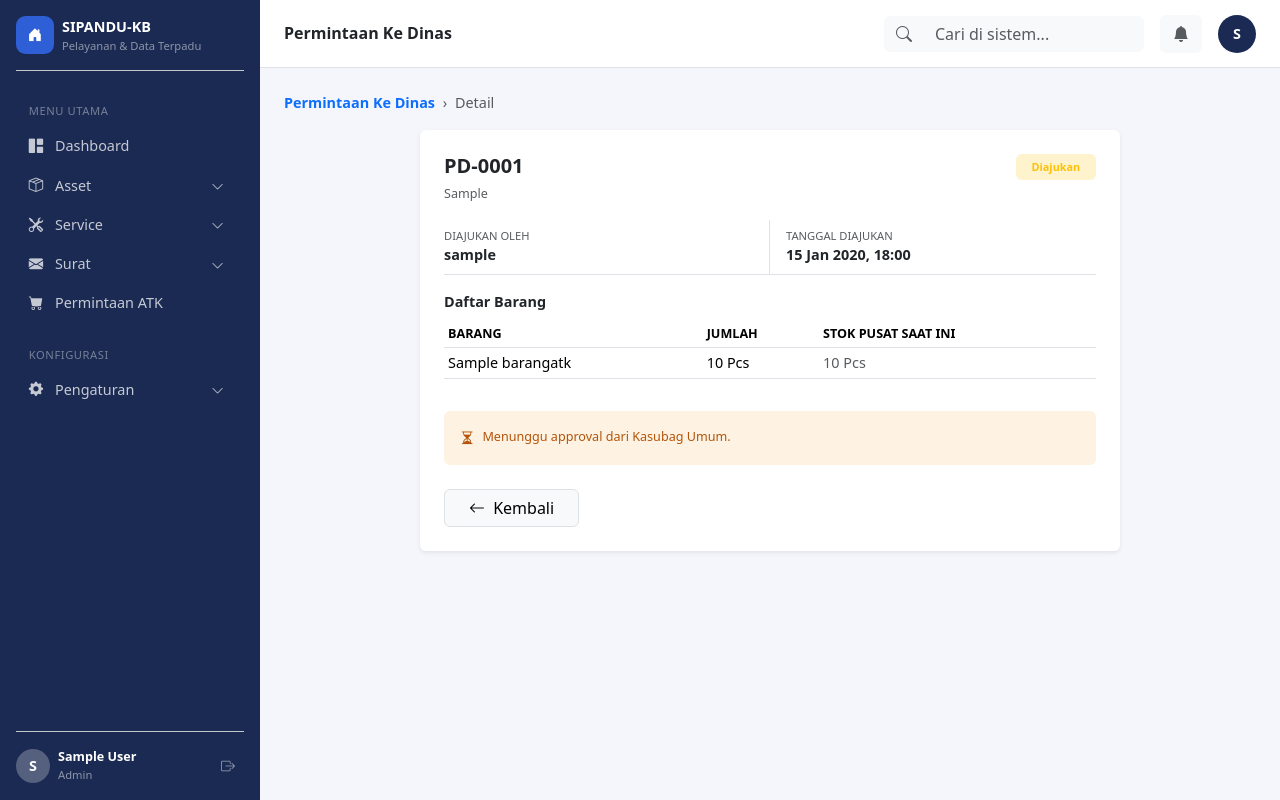
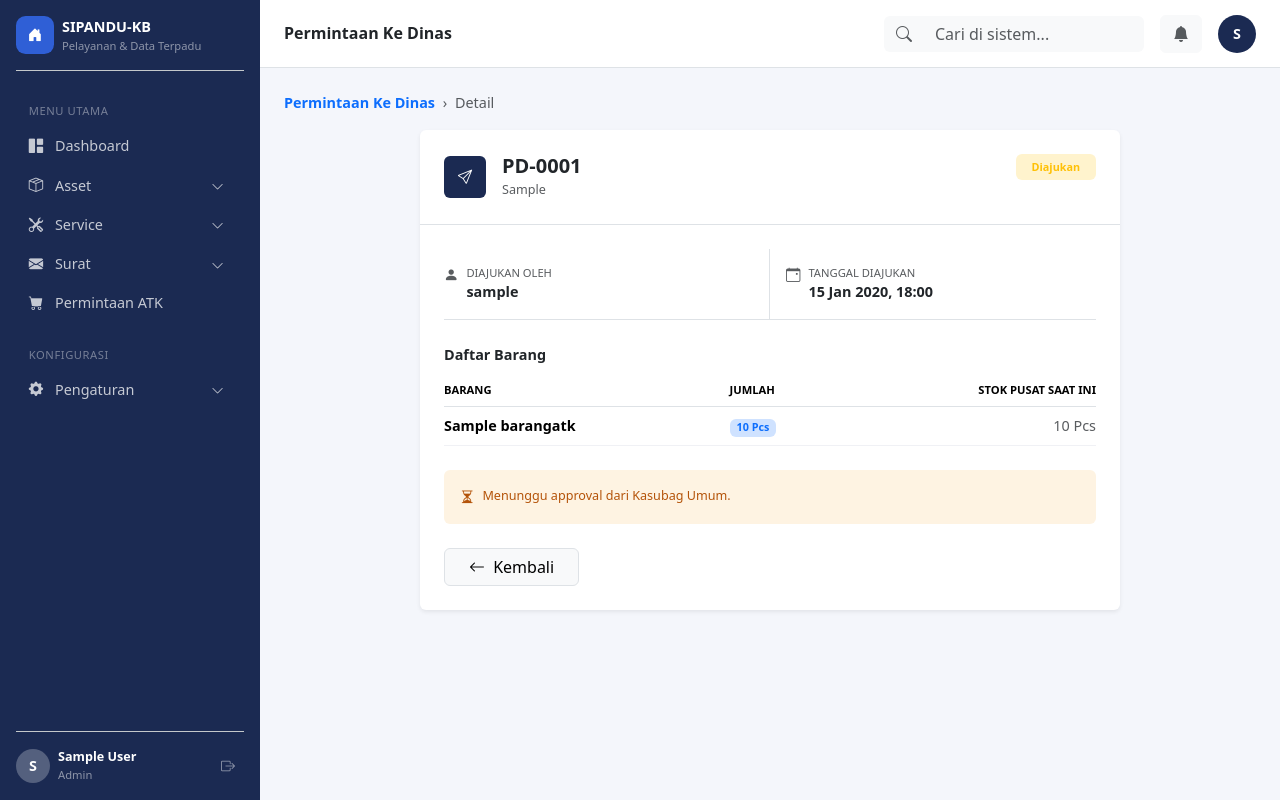
Before and after one commit to AhmadGhozi/Website-SIPANDU, a Django app: page /databarang/permintaan-dinas/1/ in a window 1280 px wide. Run offline with Django 5.2, Linux system fonts and the light colour scheme; a user stored in the database is signed in; tables that the repository leaves empty hold one stand-in row (values such as "Sample post").

Commit message:
Update dropdown pada tambah permintaan ke dinas & update tampilan permintaan dinas detail

```diff
--- a/templates/databarang/permintaan_dinas_detail.html
+++ b/templates/databarang/permintaan_dinas_detail.html
@@ -13,50 +13,73 @@
 
 <div class="d-flex justify-content-center">
     <div class="card border-0 shadow-sm w-100" style="max-width: 700px;">
-        <div class="card-body p-4">
-            <div class="d-flex justify-content-between align-items-start mb-3">
+
+        <!-- Header -->
+        <div class="card-body border-bottom p-4">
+            <div class="d-flex justify-content-between align-items-start">
+                <div class="d-flex align-items-center gap-3">
+                    <div class="rounded d-flex align-items-center justify-content-center flex-shrink-0"
+                         style="width:42px;height:42px;background-color: var(--navy);">
+                        <i class="bi bi-send text-white"></i>
+                    </div>
                     <div>
-                    <h5 class="fw-bold mb-1">{{ permintaan.nomor }}</h5>
+                        <h5 class="fw-bold mb-0">{{ permintaan.nomor }}</h5>
                         <span class="text-muted small">{{ permintaan.unit_kerja }}</span>
+                    </div>
                 </div>
                 <span class="badge {{ permintaan.badge_class }} px-3 py-2">{{ permintaan.get_status_display }}</span>
             </div>
+        </div>
 
-            <div class="row g-0 mb-3">
-                <div class="col-6 py-2 border-bottom border-end pe-3">
+        <div class="card-body p-4">
+            <!-- Info grid -->
+            <div class="row g-0 mb-4">
+                <div class="col-md-6 d-flex gap-2 py-3 border-bottom border-end pe-3">
+                    <i class="bi bi-person-fill text-muted"></i>
+                    <div>
                         <div class="text-muted text-uppercase small" style="font-size:.7rem;">Diajukan Oleh</div>
                         <div class="fw-semibold">{{ permintaan.diajukan_oleh.username|default:"-" }}</div>
                     </div>
-                <div class="col-6 py-2 border-bottom ps-3">
+                </div>
+                <div class="col-md-6 d-flex gap-2 py-3 border-bottom ps-md-3">
+                    <i class="bi bi-calendar-event text-muted"></i>
+                    <div>
                         <div class="text-muted text-uppercase small" style="font-size:.7rem;">Tanggal Diajukan</div>
                         <div class="fw-semibold">{{ permintaan.diajukan_pada|date:"d M Y, H:i" }}</div>
                     </div>
                 </div>
+            </div>
 
+            <!-- Daftar Barang -->
             <div class="fw-bold mb-2">Daftar Barang</div>
-            <div class="table-responsive mb-3">
-                <table class="table table-sm">
+            <div class="table-responsive mb-4">
+                <table class="table align-middle mb-0">
                     <thead>
-                        <tr class="text-muted small text-uppercase">
-                            <th>Barang</th>
+                        <tr class="text-muted small text-uppercase" style="font-size:.7rem;">
+                            <th class="ps-0">Barang</th>
                             <th>Jumlah</th>
-                            <th>Stok Pusat Saat Ini</th>
+                            <th class="text-end pe-0">Stok Pusat Saat Ini</th>
                         </tr>
                     </thead>
                     <tbody>
                         {% for item in permintaan.items.all %}
-                        <tr>
-                            <td>{{ item.barang.nama_barang }}</td>
-                            <td>{{ item.jumlah }} {{ item.barang.get_satuan_display }}</td>
-                            <td class="text-muted">{{ item.barang.stok }} {{ item.barang.get_satuan_display }}</td>
+                        <tr style="border-bottom: 1px solid #F0F1F5;">
+                            <td class="ps-0 fw-semibold">{{ item.barang.nama_barang }}</td>
+                            <td>
+                                <span class="badge bg-primary-subtle text-primary">{{ item.jumlah }} {{ item.barang.get_satuan_display }}</span>
+                            </td>
+                            <td class="text-end pe-0 text-muted">{{ item.barang.stok }} {{ item.barang.get_satuan_display }}</td>
                         </tr>
                         {% endfor %}
                     </tbody>
                 </table>
             </div>
 
+            <!-- Status proses -->
             {% if permintaan.status != 'diajukan' %}
-            <div class="rounded p-3 mb-3" style="background-color: #F4F6FB;">
+            <div class="rounded p-3 mb-3 d-flex align-items-start gap-2" style="background-color: #F4F6FB;">
+                <i class="bi bi-info-circle-fill text-muted mt-1"></i>
+                <div>
                     <div class="small">
                         Diproses oleh <strong>{{ permintaan.diproses_oleh.username }}</strong>
                         pada {{ permintaan.diproses_pada|date:"d M Y, H:i" }}
@@ -65,10 +88,13 @@
                         <div class="small text-muted mt-1">Catatan: {{ permintaan.catatan_approval }}</div>
                     {% endif %}
                 </div>
+            </div>
             {% endif %}
 
+            <!-- Form approval -->
             {% if permintaan.status == 'diajukan' and is_approver %}
             <hr>
+            <div class="fw-bold mb-3">Proses Permintaan</div>
             <form method="post">
                 {% csrf_token %}
                 <div class="mb-3">
```
Also changed, not shown: templates/databarang/permintaan_dinas_form.html (+76 -6 lines). Lines whose indentation alone changed are shown as unchanged.
